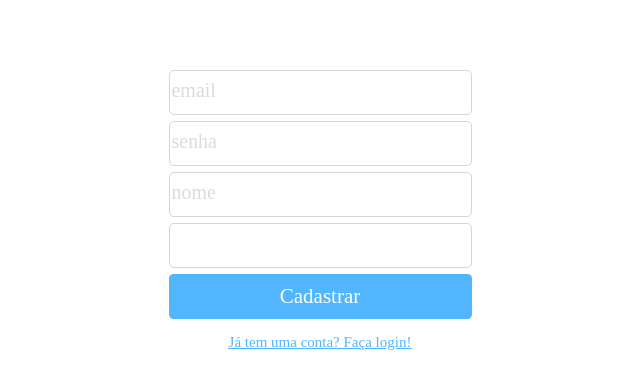
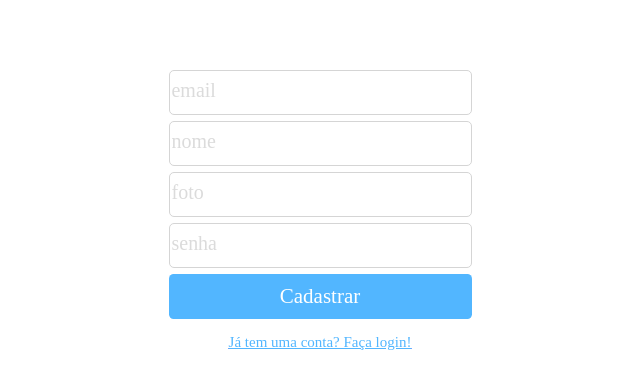
Before and after one commit to carol-xavier/projeto10-trackit, a React (Create React App) app: page /cadastro in a window 1280 px wide. Shown: the part 488-857 px from the top of the page, without its empty margins (320-960 px from the left). Built offline with nearby package versions, Linux system fonts and the light colour scheme.

Commit message:
Requirements for SignIn Page finished. Missing: while loading, inputs and  button must be unavailable

```diff
--- a/package.json
+++ b/package.json
@@ -3,6 +3,7 @@
   "version": "0.1.0",
   "private": true,
   "dependencies": {
+    "axios": "^0.26.1",
     "react": "^17.0.2",
     "react-dom": "^17.0.2",
     "react-router-dom": "^6.2.2",
--- a/src/Components/App.js
+++ b/src/Components/App.js
@@ -1,23 +1,28 @@
-import React from 'react';
+import {useState} from 'react';
 import { BrowserRouter, Routes, Route } from 'react-router-dom';
+import UserContext from '../Context/UserContext';
 import styled from 'styled-components';
-import HomePage from './HomePage';
+import LoginPage from './LoginPage';
 import SignInPage from './SignInPage';
 import HabitsPage from './HabitsPage';
 import TodayPage from './TodayPage';
 import RecordPage from './RecordPage';
 
 export default function App() {
+    const [userData, setUserData] = useState({ email: '', name: '', image: '', password: '' });
+    const getData = {userData, setUserData};
 
     return (
+        <UserContext.Provider value={getData}>
         <BrowserRouter>
             <Routes>
-                <Route path="/" element={<HomePage />} />
+                <Route path="/" element={<LoginPage />} />
                 <Route path="/cadastro" element={<SignInPage />} />
                 <Route path="/habitos" element={<HabitsPage />} />
                 <Route path="/hoje" element={<TodayPage />} />
                 <Route path="/historico" element={<RecordPage />} />
             </Routes>
         </BrowserRouter>
+        </UserContext.Provider>
     )
 }
--- a/src/Components/SignInPage.js
+++ b/src/Components/SignInPage.js
@@ -1,16 +1,48 @@
-import {Link} from 'react-router-dom';
+import { useContext, useState } from 'react';
+import {Link, useNavigate} from 'react-router-dom';
+import axios from 'axios';
+import UserContext from '../Context/UserContext';
 import styled from 'styled-components';
 import logo from '../assets/trackit.png';
 
 function SignInPage(){
+    const { userData, setUserData } = useContext(UserContext);
+    const navigate = useNavigate();
+
+    function signInUser(event) {
+        event.preventDefault();
+
+        const URL = "https://mock-api.bootcamp.respondeai.com.br/api/v2/trackit/auth/sign-up";
+        const object = {
+            email: userData.email,
+            name: userData.name,
+            image: userData.image,
+            password: userData.password
+        }
+
+        const promise = axios.post(URL,object);
+
+        promise.then(response => {
+            const {data} = response;
+            console.log(data);
+            navigate("/");
+        });
+
+        promise.catch((err) => {
+            console.log(err.response.statusText);
+            alert("Usuário não cadastrado. Por favor, tente novamente.");
+            setUserData({ email: '', name: '', image: '', password: '' });
+        });
+    }
+
     return (
         <Section>
             <img src={logo} />
-            <form>
-                <input type="email" placeholder="email" />
-                <input type="password" placeholder="senha" />
-                <input placeholder="nome" />
-                <input type="file" placeholder="foto" />
+            <form onSubmit={signInUser}>
+            <input type="email" value={userData.email} placeholder="email" onInput={e => setUserData({...userData, email: e.target.value})} />
+                <input value={userData.name} placeholder="nome" onInput={e => setUserData({...userData, name: e.target.value})}/>
+                <input type="text" value={userData.image} placeholder="foto" onInput={e => setUserData({...userData, image: e.target.value})} />
+                <input type="password" value={userData.password} placeholder="senha" onInput={e => setUserData({...userData, password: e.target.value})}/>
                 <button>Cadastrar</button>
             </form>
             <Link to={"/"}>
@@ -59,7 +91,7 @@ const Section = styled.div`
         color: #DBDBDB;
     }
 
-    input[type="file"]::-webkit-file-upload-button {
+    /* input[type="file"]::-webkit-file-upload-button {
         visibility: hidden;
     }
 
--- /dev/null
+++ b/src/Context/UserContext.js
@@ -0,0 +1,5 @@
+import {createContext} from 'react';
+
+const UserContext = createContext();
+
+export default UserContext;
```
Also changed, not shown: src/Components/LoginPage.js (renamed from src/Components/HomePage.js, +3 -4 lines), 1 other file (tests, documents, lock files or other folders).
